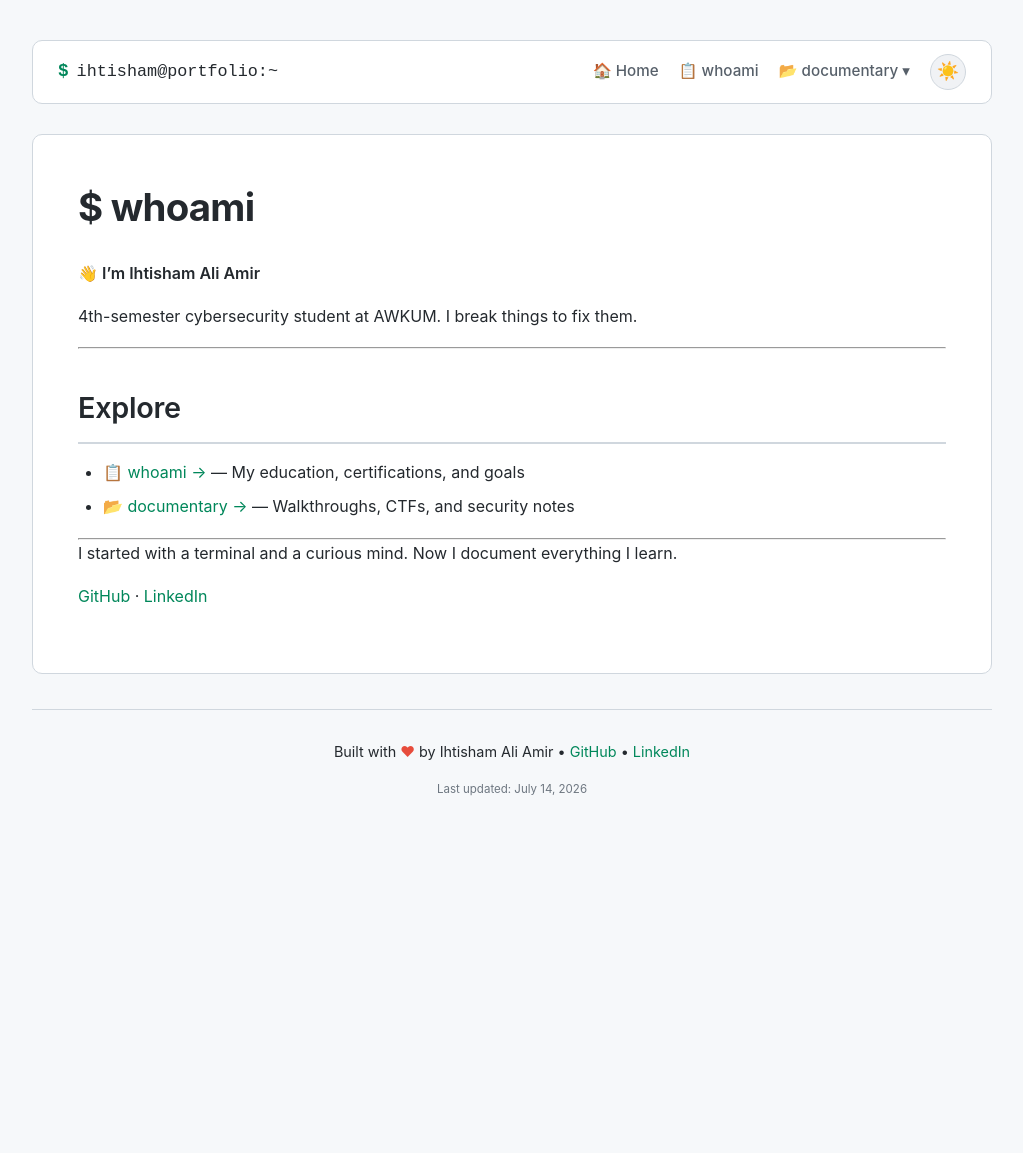
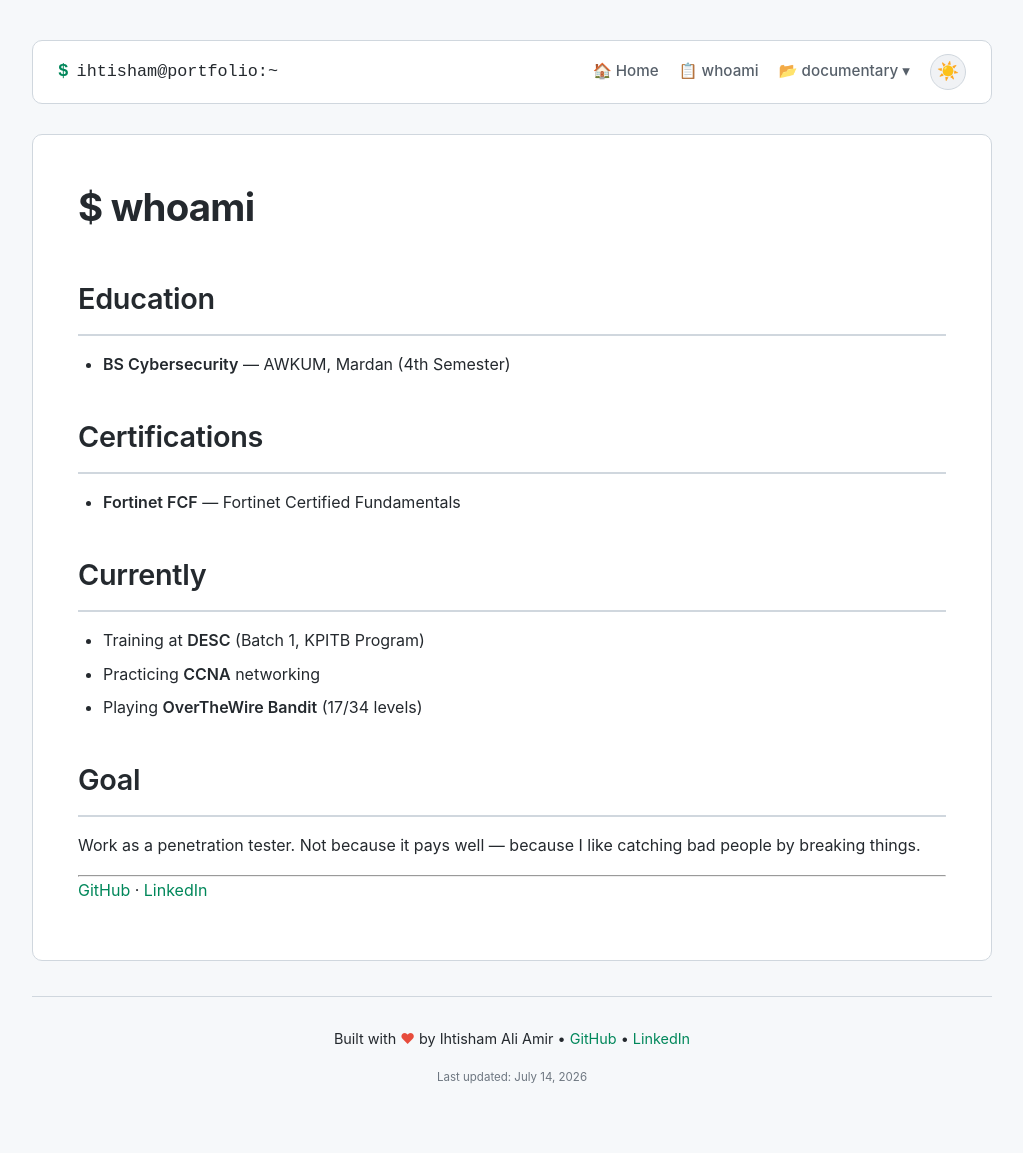
Before and after one commit to ihtishamaliamir/ihtishamaliamir.github.io, a Jekyll site: the page built from whoami/index.md, in a window 1280 px wide. Shown: the whole page, without its empty margins (128-1151 px from the left). Built offline with Jekyll 4.4.1, drawn with Linux system fonts in a browser that asks for light colours; before the commit the page ends 900 px from its top, so only the background shows below that.

Commit message:
levels iamge path edited site again

```diff
--- a/whoami/index.md
+++ b/whoami/index.md
@@ -1,23 +1,28 @@
 ---
 layout: default
-title: "Home"
+title: "whoami"
 ---
 
 # $ whoami
 
-**👋 I'm Ihtisham Ali Amir**
+## Education
 
-4th-semester cybersecurity student at AWKUM. I break things to fix them.
+- **BS Cybersecurity** — AWKUM, Mardan (4th Semester)
+
+## Certifications
+
+- **Fortinet FCF** — Fortinet Certified Fundamentals
+
+## Currently
+
+- Training at **DESC** (Batch 1, KPITB Program)
+- Practicing **CCNA** networking
+- Playing **OverTheWire Bandit** (17/34 levels)
+
+## Goal
+
+Work as a penetration tester. Not because it pays well — because I like catching bad people by breaking things.
 
 ---
 
-## Explore
-
-- [📋 whoami →](/whoami/) — My education, certifications, and goals
-- [📂 documentary →](/documentary/) — Walkthroughs, CTFs, and security notes
-
----
-
-I started with a terminal and a curious mind. Now I document everything I learn.
-
 [GitHub](https://github.com/ihtishamaliamir) · [LinkedIn](https://linkedin.com/in/ihtishamaliamir)
```
Also changed, not shown: documentary/overthewire/bandit/levels/level-0.md (+3 -5 lines), documentary/overthewire/bandit/levels/level-1.md (+4 -3 lines), documentary/overthewire/bandit/levels/level-2.md (+3 -3 lines), documentary/overthewire/bandit/levels/level-3.md (+5 -5 lines), documentary/overthewire/bandit/levels/level-4.md (+5 -5 lines).
